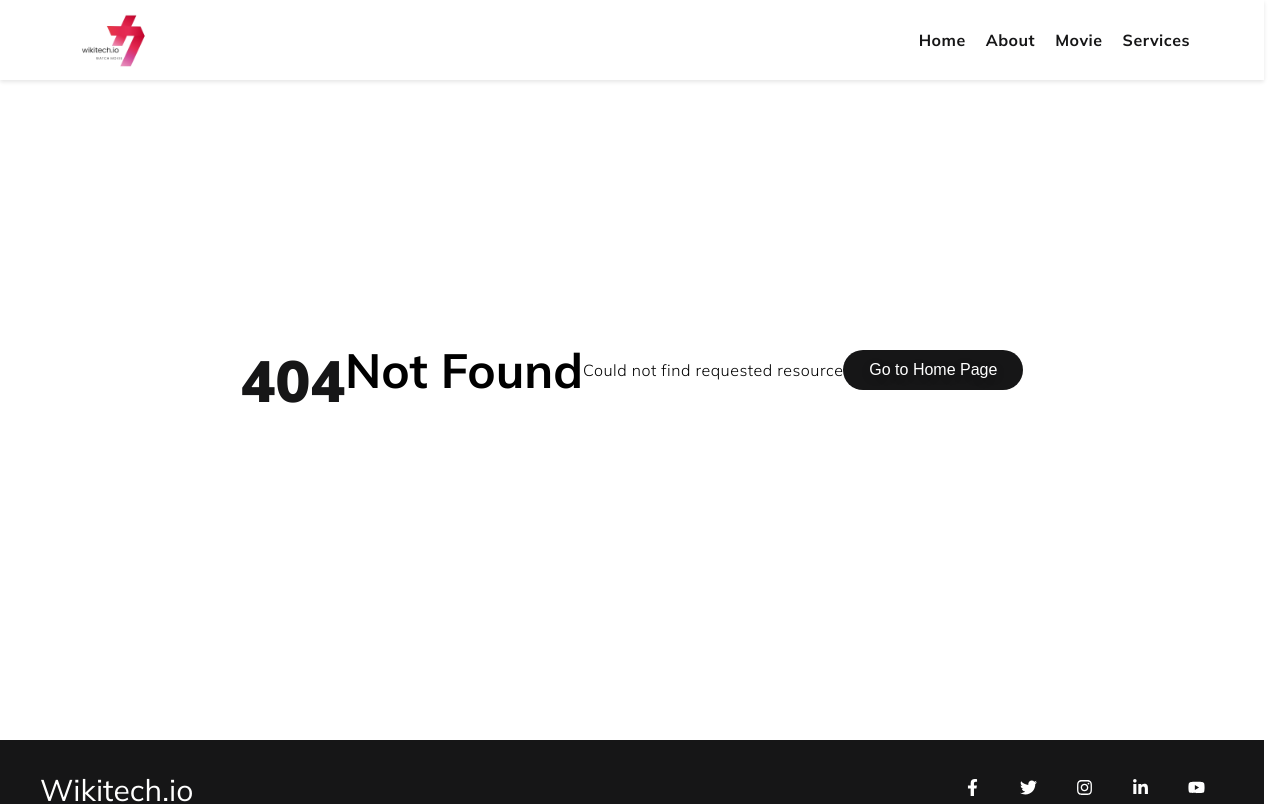
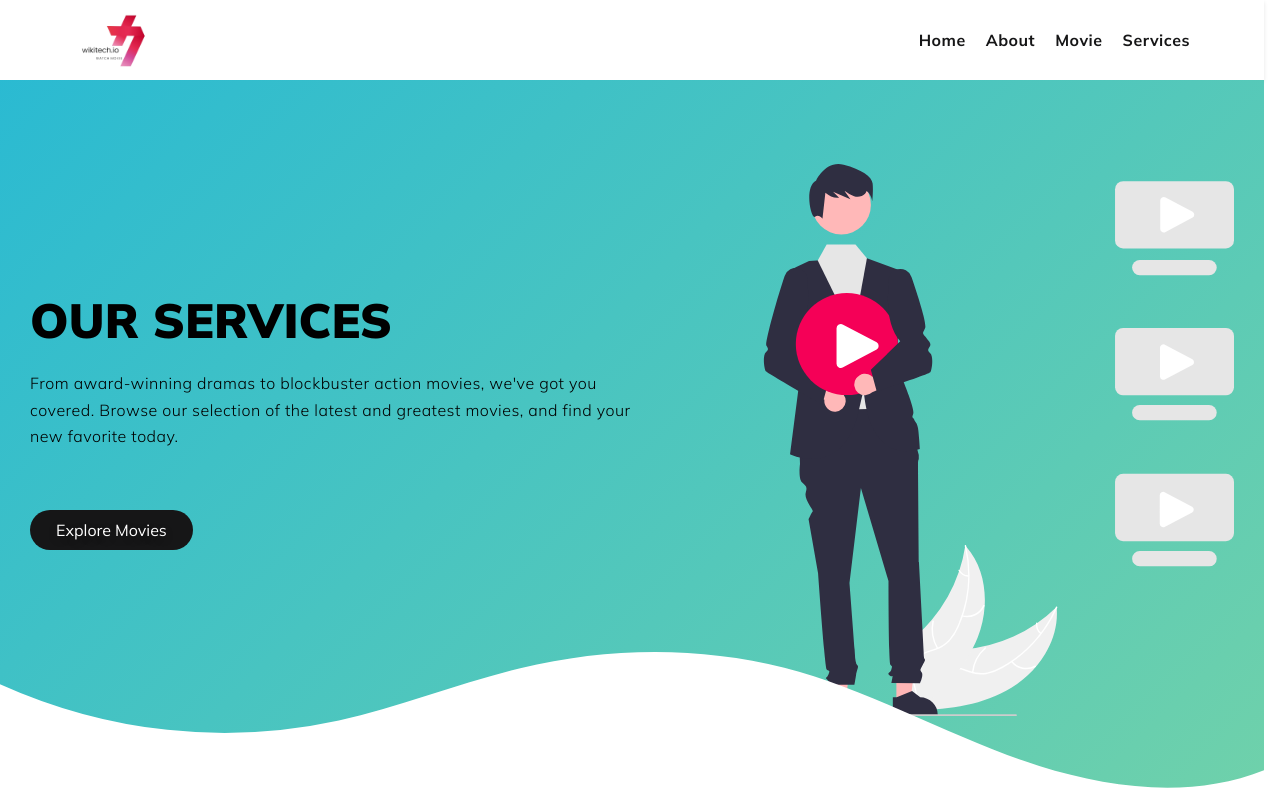
Before and after one commit to AnuragDobhal/NextJs-FullStackWeb, a Next.js app: page /services in a window 1280 px wide. Before the commit this address had no page. Shown: the top 804 px of the page. Built offline with nearby package versions, Linux system fonts and the light colour scheme.

Commit message:
added a service page

```diff
--- a/src/app/page.js
+++ b/src/app/page.js
@@ -12,7 +12,9 @@ const Page = () => {
     <>
       <Herosection
         title={"LET'S WATCH MOVIES"}
-        imageUrl={"/home.svg"}/>
+        imageUrl={"/home.svg"}
+        />
+
       <ServicesSection />
       <OurClients/>
       <Contact />
--- /dev/null
+++ b/src/app/services/page.js
@@ -0,0 +1,18 @@
+import Herosection from "@/app/components/Herosection";
+// import OurClients from "@/app/components/OurClients";
+// //import AboutUs from "@app/components/About"
+// // import AboutUs from "../components/About";
+import React from 'react'
+
+function Services() {
+  return (
+    <div>
+  <Herosection title={"OUR Services"} imageUrl ={"/about.svg"} />
+
+        {/* <AboutUs/>
+        <OurClients/> */}
+    </div>
+  )
+}
+
+export default Services
```
